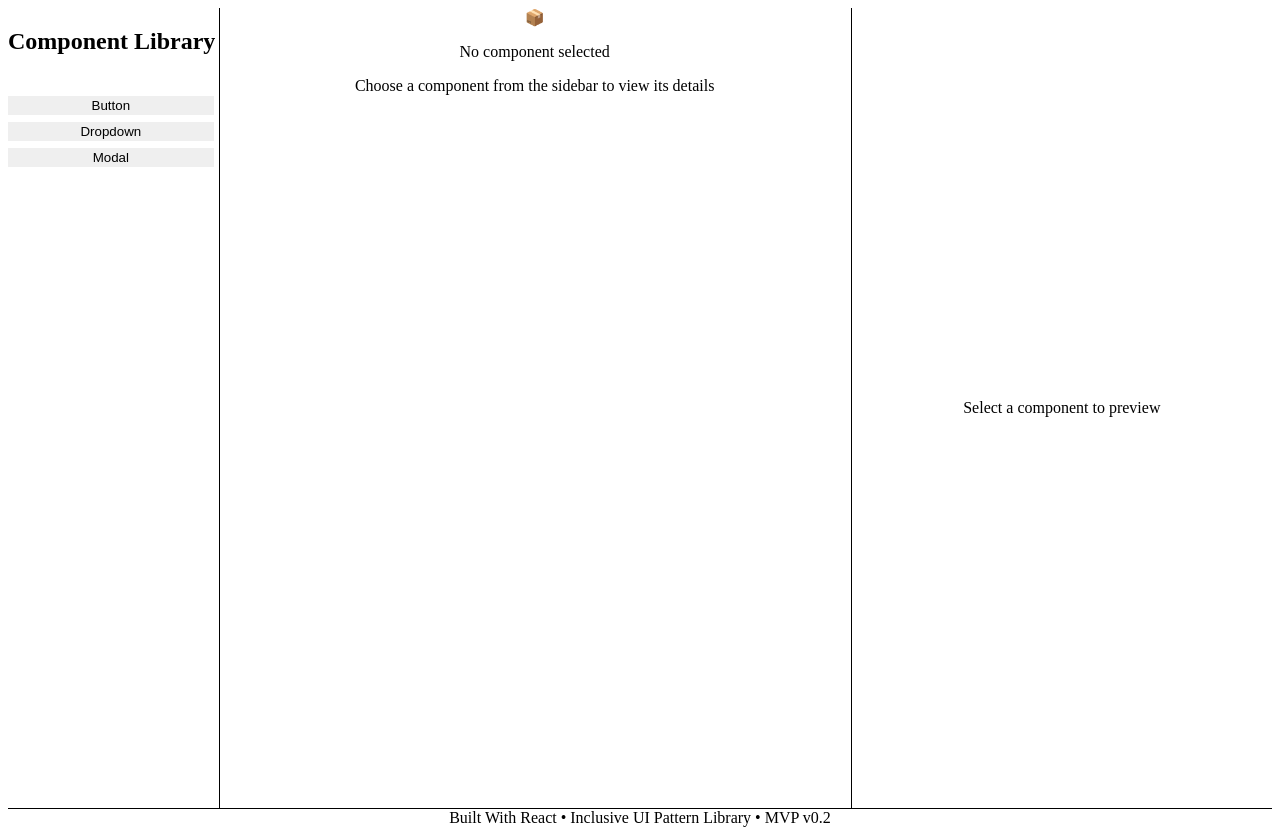
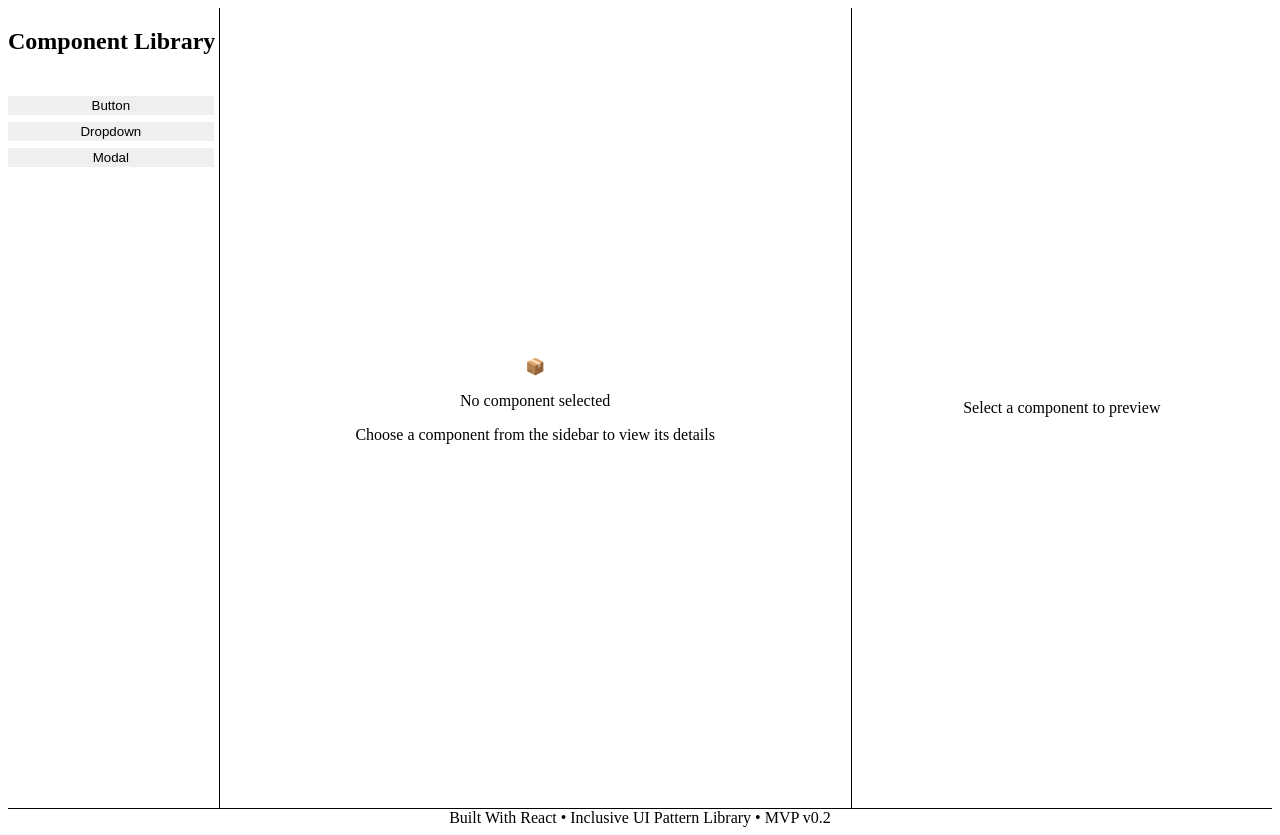
Before and after one commit to UTHasandhu/Acessable-UI-Component-Library, a React (Vite) app in the folder inclusive-ui/: page / in a window 1280 px wide. Built offline with nearby package versions, Linux system fonts and the light colour scheme.

Commit message:
Polished Center Description

```diff
--- a/inclusive-ui/src/pages/sections/ComponentPanel/ComponentPanel.tsx
+++ b/inclusive-ui/src/pages/sections/ComponentPanel/ComponentPanel.tsx
@@ -11,11 +11,13 @@
   // Early return for no selection
   if (!selectedComponent) {
     return (
-      <div className="flex items-center justify-center h-64 text-gray-500 bg-gray-50 rounded-lg">
-        <div className="text-center">
-          <div className="text-4xl mb-2">📦</div>
-          <p className="text-lg font-medium">No component selected</p>
-          <p className="text-sm">Choose a component from the sidebar to view its details</p>
+      <div className="flex flex-col h-full border-l border-gray-300 bg-gray-50">
+        <div className="flex-1 flex items-center justify-center text-gray-500">
+          <div className="text-center">
+            <div className="text-4xl mb-2">📦</div>
+            <p className="text-lg font-medium">No component selected</p>
+            <p className="text-sm">Choose a component from the sidebar to view its details</p>
+          </div>
         </div>
       </div>
     );
```
